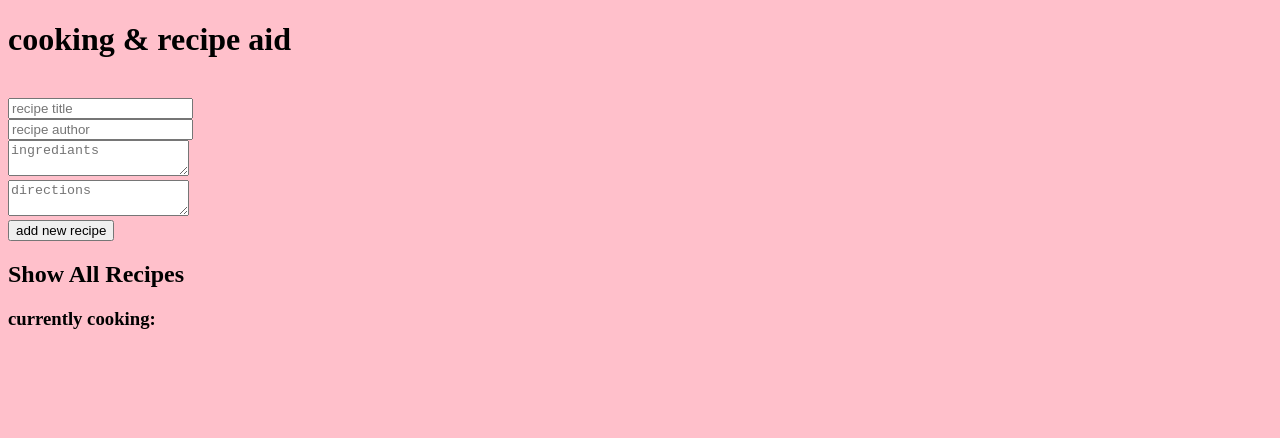
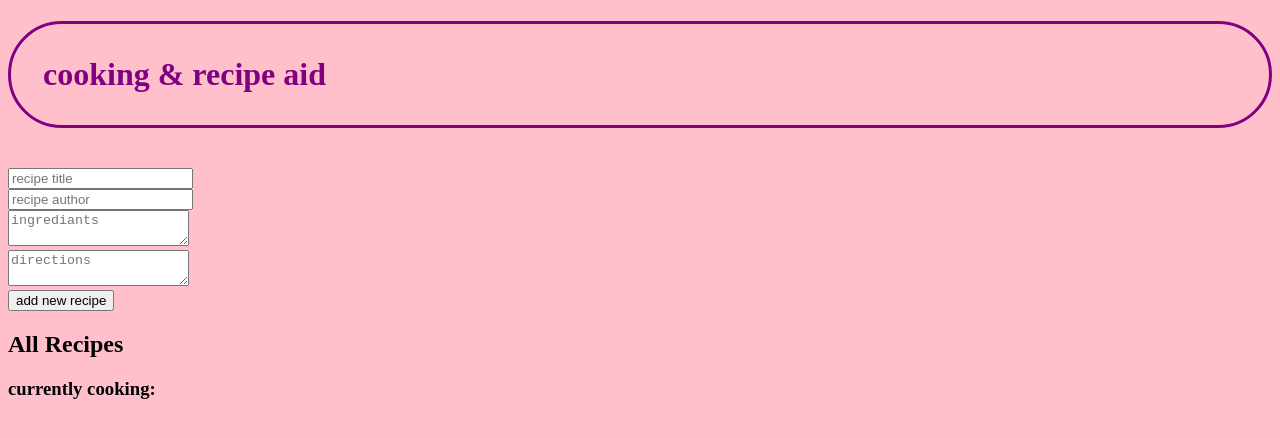
Before and after one commit to heltan/cooking-recipe-aid, a React app: page / in a window 1280 px wide. Built offline with nearby package versions, Linux system fonts and the light colour scheme; no server answers.

Commit message:
add some css and changed the 'show all recipes' to 'all recipes'

```diff
--- a/src/all-recipes.js
+++ b/src/all-recipes.js
@@ -54,7 +54,7 @@ function AllRecipes (setCurrentDish) {
 
 
     return (<div>
-        <h2>Show All Recipes</h2>
+        <h2>All Recipes</h2>
         {recipeJSX}
         <CurrentlyCooking currentRecipe = {currentRecipe}/>
     </div>)
--- a/src/index.css
+++ b/src/index.css
@@ -1,5 +1,19 @@
 body {
     background-color: pink;
+}
+h1 {
+    color: purple;
+    border-style: solid;
+    border-radius: 3em;
+    padding: 1em;
+}
+h1:hover {
+    color:rebeccapurple
+
+}
+.recipes:hover {
+    background-color: plum;
+    margin-left: .6em;
 }
 /* The switch - the box around the slider */
 .switch {
```
